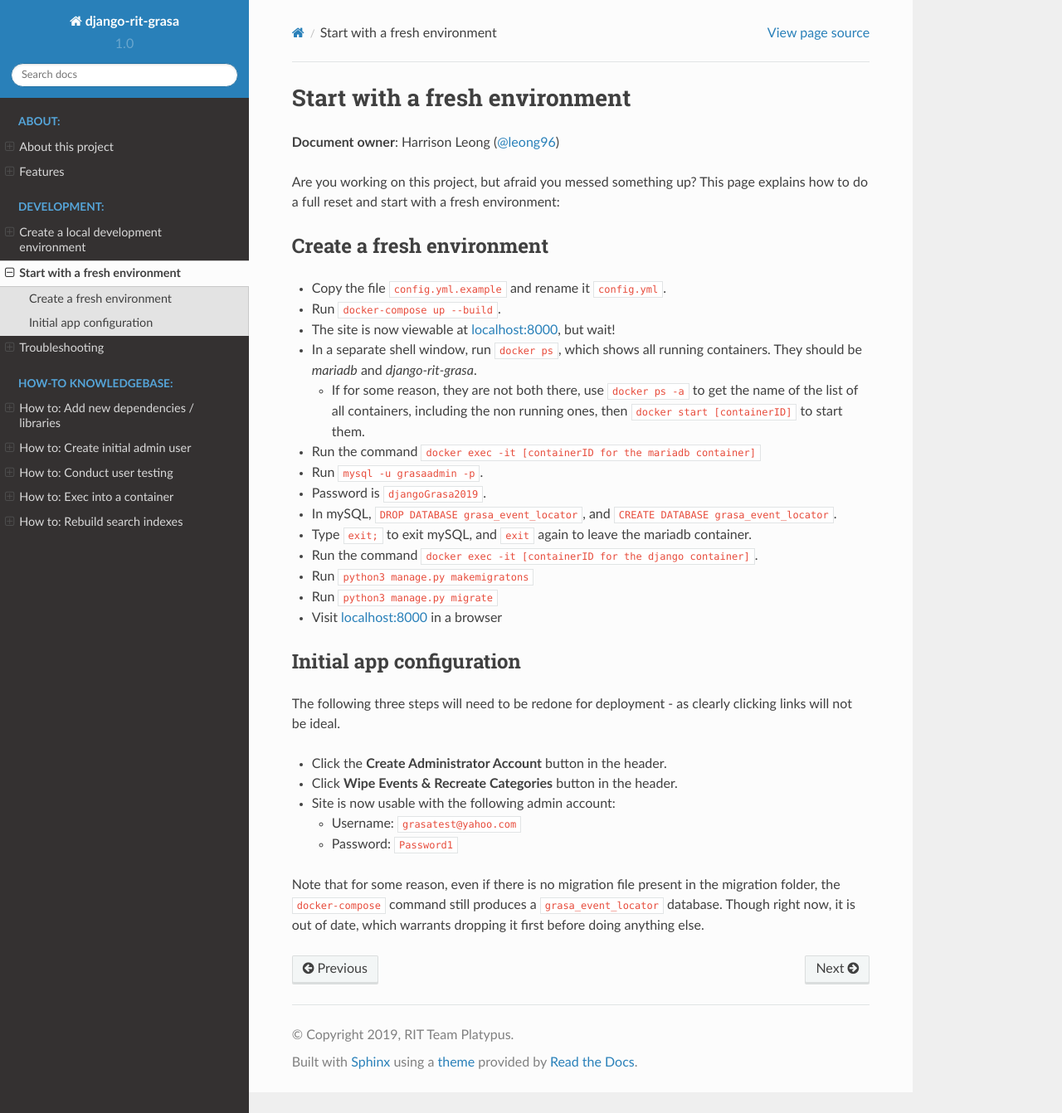
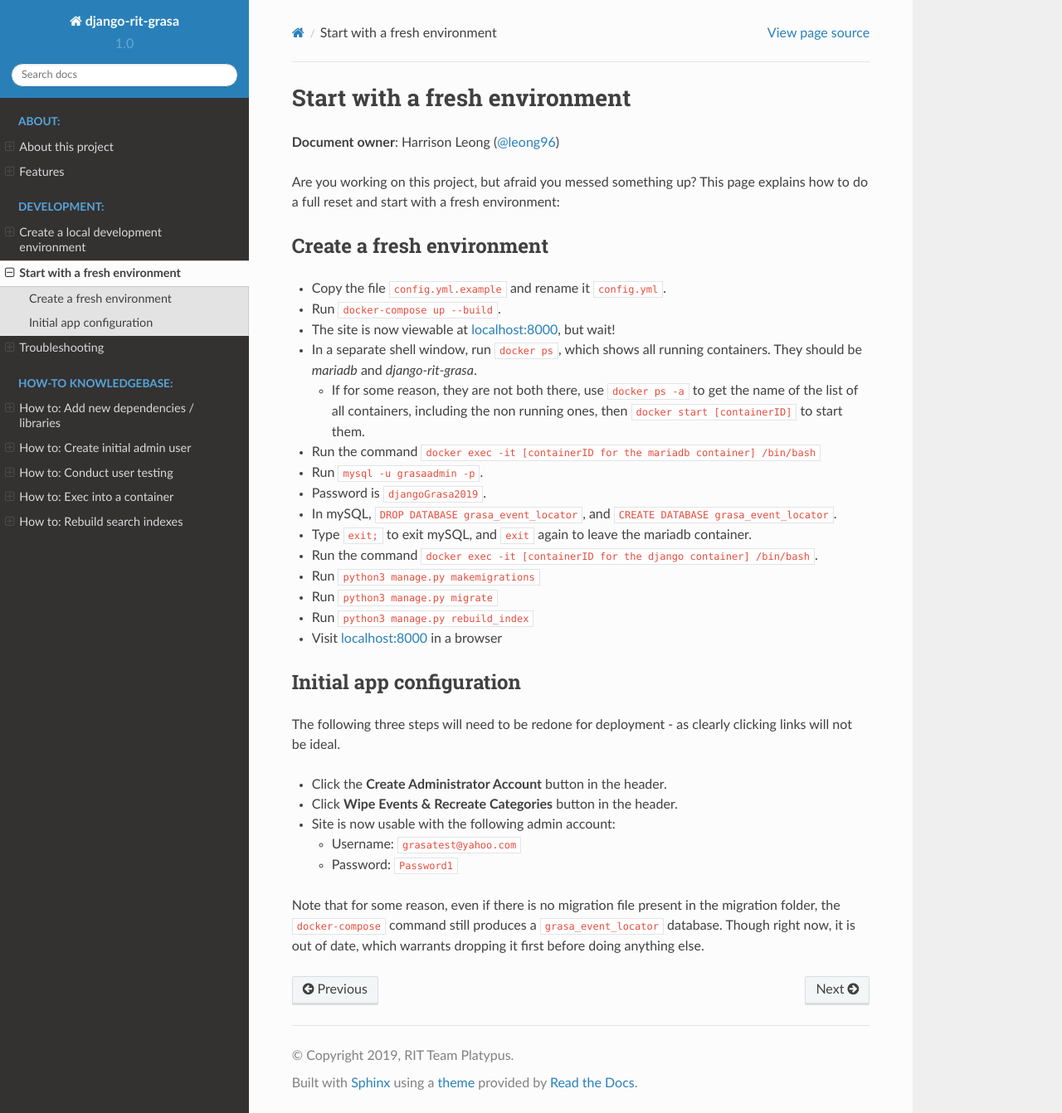
Before and after one commit to jwflory/django-rit-grasa, a Sphinx documentation site: the page built from docs/dev/start-fresh.md, in a window 1280 px wide and 1342 px high. Shown: the whole window at 83% size. Built offline with Sphinx 7.4.7 and the Read the Docs theme 2.0.0, drawn with Linux system fonts in a browser that asks for light colours; formulas are drawn with MathJax 3.

Commit message:
Update start-fresh.md (#165)
* Update start-fresh.md

Updated instructions to user docker exec to add shell.

* Update start-fresh.md

Typo, migratons -> migrations

* Update start-fresh.md

Added reference to rebuild_index.

```diff
--- a/docs/dev/start-fresh.md
+++ b/docs/dev/start-fresh.md
@@ -14,14 +14,15 @@
 - The site is now viewable at [localhost:8000](http://localhost:8000), but wait!
 - In a separate shell window, run `docker ps`, which shows all running containers. They should be _mariadb_ and _django-rit-grasa_.
     - If for some reason, they are not both there, use `docker ps -a` to get the name of the list of all containers, including the non running ones, then `docker start [containerID]` to start them.
-- Run the command `docker exec -it [containerID for the mariadb container]`
+- Run the command `docker exec -it [containerID for the mariadb container] /bin/bash`
 - Run `mysql -u grasaadmin -p`.
 - Password is `djangoGrasa2019`.
 - In mySQL, `DROP DATABASE grasa_event_locator`, and `CREATE DATABASE grasa_event_locator`.
 - Type `exit;` to exit mySQL, and `exit` again to leave the mariadb container.
-- Run the command `docker exec -it [containerID for the django container]`.
-- Run `python3 manage.py makemigratons`
+- Run the command `docker exec -it [containerID for the django container] /bin/bash`.
+- Run `python3 manage.py makemigrations`
 - Run `python3 manage.py migrate`
+- Run `python3 manage.py rebuild_index`
 - Visit [localhost:8000](http://localhost:8000) in a browser
 
 ## Initial app configuration
```
